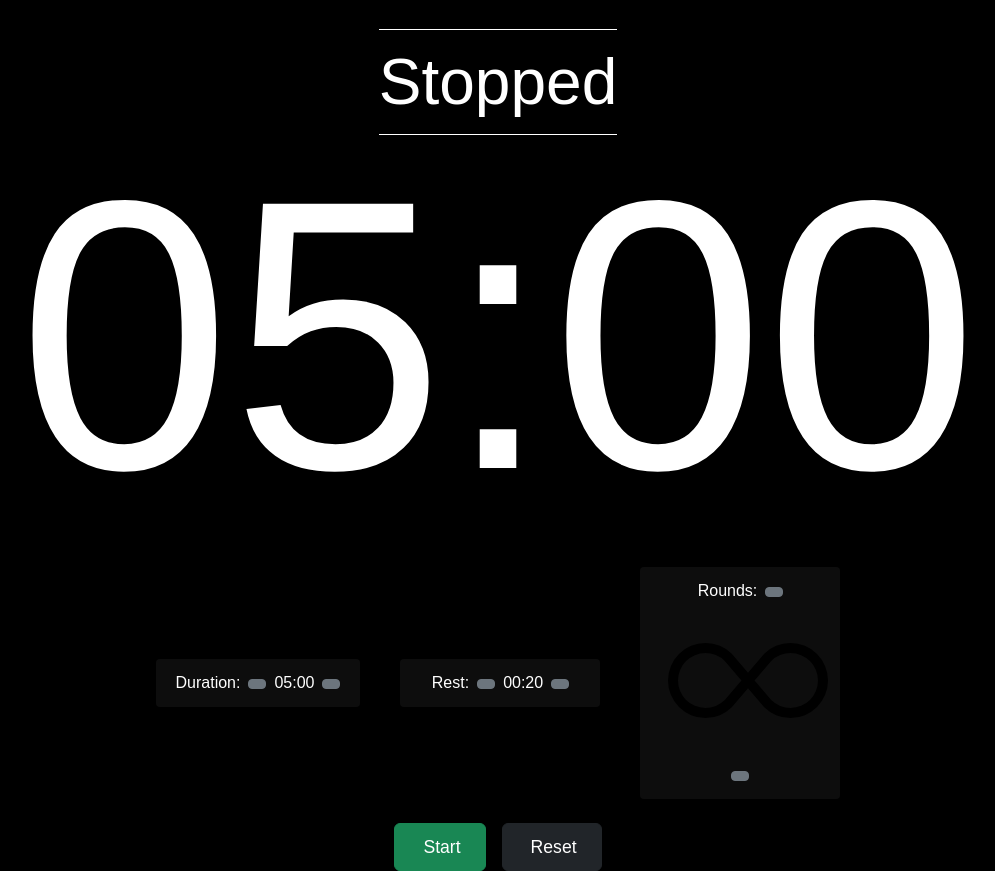
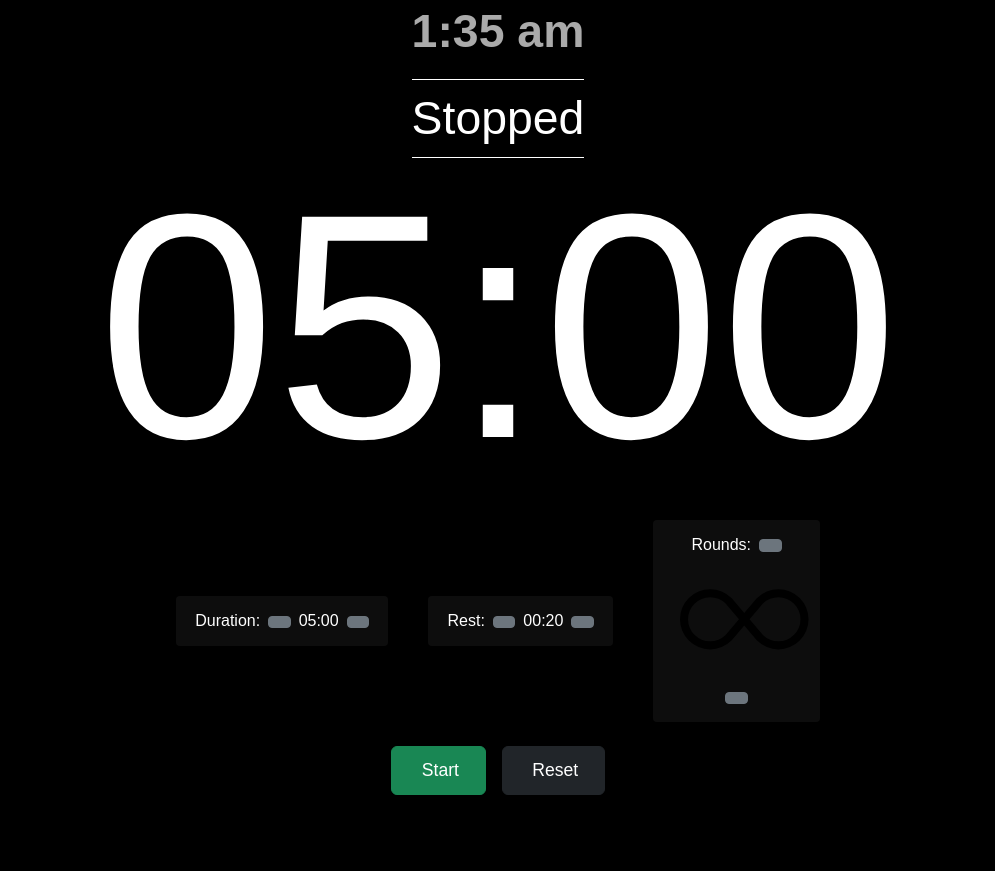
Before and after one commit to sfw185/BJJTimer, a React (Vite) app: page / in a window 1280 px wide. Shown: the whole page, without its empty margins (142-1137 px from the left). After the commit the page ends 800 px from the top, so only its background shows below. Built offline with nearby package versions, Linux system fonts and the light colour scheme.

Commit message:
More resilient viewport handling

```diff
--- a/src/Timer.css
+++ b/src/Timer.css
@@ -8,14 +8,12 @@
 
 body {
   margin: 0;
-  font-family: -apple-system, BlinkMacSystemFont, 'Segoe UI', 'Roboto', 'Oxygen',
-    'Ubuntu', 'Cantarell', 'Fira Sans', 'Droid Sans', 'Helvetica Neue',
-    sans-serif;
+  font-family: Arial, sans-serif;
   -webkit-font-smoothing: antialiased;
   -moz-osx-font-smoothing: grayscale;
   height: 100vh;
+  height: 100dvh;
   overflow: hidden;
-  font-family: Arial, sans-serif;
   color: var(--text-color);
   background-color: var(--background-color);
 }
@@ -23,10 +21,11 @@ body {
 #timer {
   text-align: center;
   position: relative;
-  max-width: 1440px;
+  max-width: 2000px;
   margin: 0 auto;
   padding: 0 1rem;
   height: 100vh;
+  height: 100dvh;
   display: flex;
   flex-direction: column;
   justify-content: center;
@@ -36,14 +35,14 @@ body {
 .rest-phase #display { color: var(--rest-phase-color); }
 
 .current-time {
-  font-size: 3rem;
+  font-size: clamp(1.75rem, 0.5rem + 3vw, 6rem);
   font-weight: bold;
   color: var(--current-time-color);
   margin-bottom: 0.5rem;
 }
 
 .finish-time-container {
-  font-size: 0.9rem;
+  font-size: clamp(0.8rem, 0.5rem + 0.5vw, 1.5rem);
   color: var(--current-time-color);
   opacity: 0.8;
   display: flex;
@@ -67,7 +66,7 @@ body {
 }
 
 .status-display {
-  font-size: 3rem;
+  font-size: clamp(1.75rem, 0.5rem + 3vw, 6rem);
   border-top: 1px solid var(--text-color);
   border-bottom: 1px solid var(--text-color);
   margin-bottom: 0.5rem;
@@ -75,36 +74,10 @@ body {
 }
 
 #display {
-  font-size: 12rem;
+  font-size: clamp(4rem, min(30vw, 40vh), 50rem);
   line-height: 1;
-  margin-bottom: 2rem;
+  margin-bottom: clamp(0.5rem, 2vw, 2rem);
   transition: color 0.5s, opacity 0.5s;
-}
-
-@media (min-width: 768px) {
-  #display {
-    font-size: 16rem;
-  }
-}
-
-@media (min-width: 992px) {
-  #display {
-    font-size: 20rem;
-  }
-}
-
-@media (min-width: 1200px) {
-  .current-time {
-    font-size: 4rem;
-  }
-
-  .status-display {
-    font-size: 4rem;
-  }
-
-  #display {
-    font-size: 24rem;
-  }
 }
 
 .ending-soon {
@@ -128,14 +101,14 @@ body {
 /* Settings Button Styles */
 .settings-btn {
   position: absolute;
-  top: 10px;
-  right: 10px;
+  top: clamp(0.4rem, 1vw, 1.5rem);
+  right: clamp(0.4rem, 1vw, 1.5rem);
   color: var(--text-color);
   opacity: 0.7;
   transition: opacity 0.3s;
   z-index: 1000;
-  font-size: 1.5rem;
-  padding: 0.5rem;
+  font-size: clamp(1.2rem, 0.8rem + 0.5vw, 2.5rem);
+  padding: clamp(0.3rem, 0.5vw, 0.75rem);
   background: transparent;
   border: none;
   cursor: pointer;
@@ -165,14 +138,14 @@ body {
 }
 
 .btn-success, .btn-danger, .btn-dark {
-  font-size: 1.1rem;
-  padding: 0.6rem 1.5rem;
+  font-size: clamp(1rem, 0.7rem + 0.5vw, 1.75rem);
+  padding: clamp(0.4rem, 0.8vw, 1rem) clamp(1rem, 2vw, 2.5rem);
 }
 
 /* Increment/decrement buttons */
 .btn-sm {
-  padding: 0.25rem 0.5rem;
-  font-size: 0.875rem;
+  padding: clamp(0.2rem, 0.4vw, 0.5rem) clamp(0.4rem, 0.8vw, 1rem);
+  font-size: clamp(0.75rem, 0.5rem + 0.4vw, 1.25rem);
   line-height: 1.5;
 }
 
@@ -180,39 +153,20 @@ body {
   margin-right: 0;
 }
 
-/* Media queries */
-@media (max-width: 480px) {
-  #display { font-size: 8rem; }
-  .settings-btn { font-size: 1.2rem; }
-  .current-time { font-size: 2rem; }
-  .status-display { font-size: 2rem; }
+/* Timer control groups */
+.timer-control-group {
+  padding: clamp(0.5rem, 1vw, 1.25rem) clamp(0.75rem, 1.5vw, 2rem);
+  border-radius: 0.25rem;
+  background-color: rgba(255, 255, 255, 0.05);
+  min-width: clamp(140px, 12vw, 280px);
+  text-align: center;
+  margin: 0 0.5rem;
+  font-size: clamp(0.85rem, 0.6rem + 0.5vw, 1.5rem);
 }
 
-@media (min-width: 1501px) {
-  .current-time, .status-display {
-    font-size: 4rem;
-  }
-
-  #display {
-    font-size: 28rem;
-    margin: 0;
-  }
-}
-
-/* Timer control groups */
-.timer-control-group {
-  padding: 0.75rem 1.25rem;
-  border-radius: 0.25rem;
-  background-color: rgba(255, 255, 255, 0.05);
-  min-width: 180px;
-  text-align: center;
-  margin: 0 0.5rem;
-}
-
-@media (min-width: 992px) {
-  .timer-control-group {
-    min-width: 200px;
-  }
+/* Controls flex container */
+.controls-row {
+  gap: clamp(0.5rem, 2vw, 1.5rem);
 }
 
 @media (max-width: 576px) {
@@ -222,3 +176,25 @@ body {
     max-width: 280px;
   }
 }
+
+/* Short viewport — landscape phones */
+@media (max-height: 500px) {
+  .current-time {
+    font-size: clamp(1rem, 2.5vw, 2rem);
+    margin-bottom: 0;
+  }
+  .status-display {
+    font-size: clamp(1rem, 2.5vw, 2rem);
+    margin-bottom: 0;
+    padding: 0.1rem 0;
+  }
+  #display {
+    margin-bottom: 0.25rem;
+  }
+  .timer-control-group {
+    padding: 0.3rem 0.75rem;
+  }
+  .controls-row {
+    gap: 0.5rem;
+  }
+}
--- a/src/Timer.jsx
+++ b/src/Timer.jsx
@@ -53,7 +53,7 @@ const Timer = () => {
                 </Col>
             </Row>            <Row className="justify-content-center my-2">
                 <Col xs={12} lg={10} xl={8} className="mx-auto">
-                    <div className="d-flex flex-column flex-sm-row justify-content-center align-items-center gap-4">
+                    <div className="d-flex flex-column flex-sm-row justify-content-center align-items-center controls-row">
                         <div className="timer-control-group">
                             <label className="me-2">Duration:</label>
                             <Button variant="secondary" size="sm" onClick={() => actions.changeRoundTime(-30)} className="d-inline-flex align-items-center">
```
